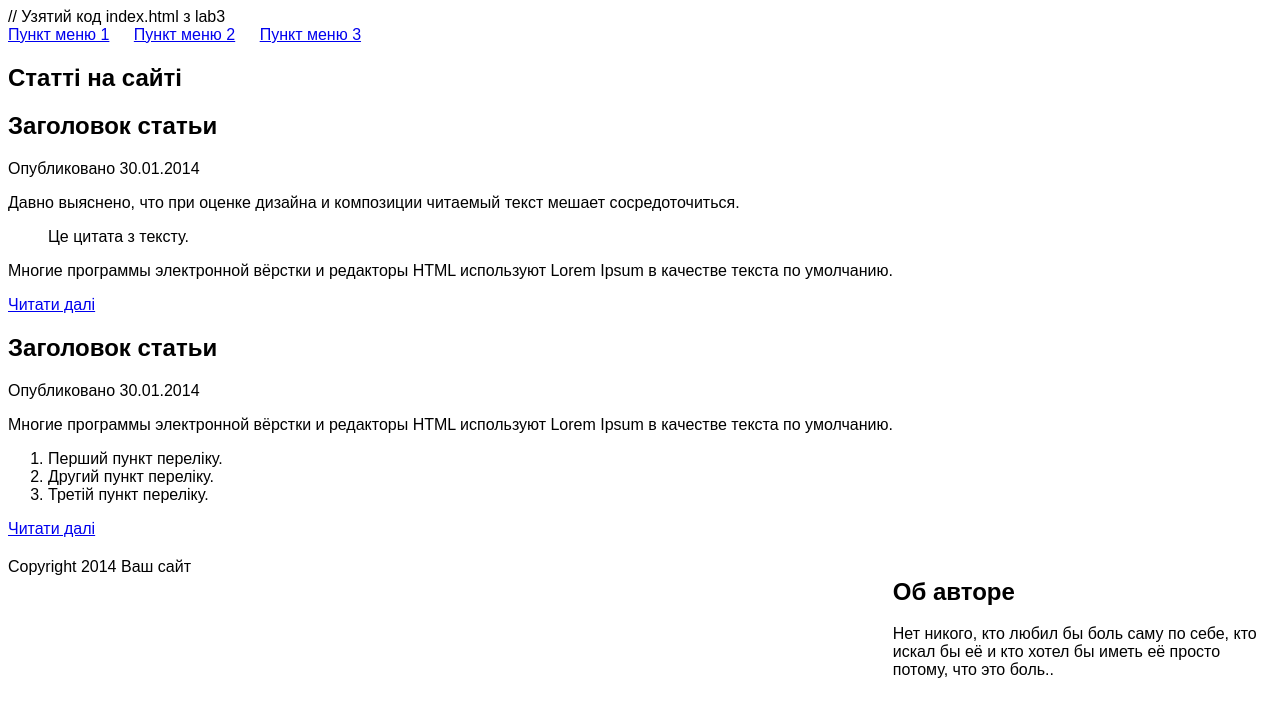
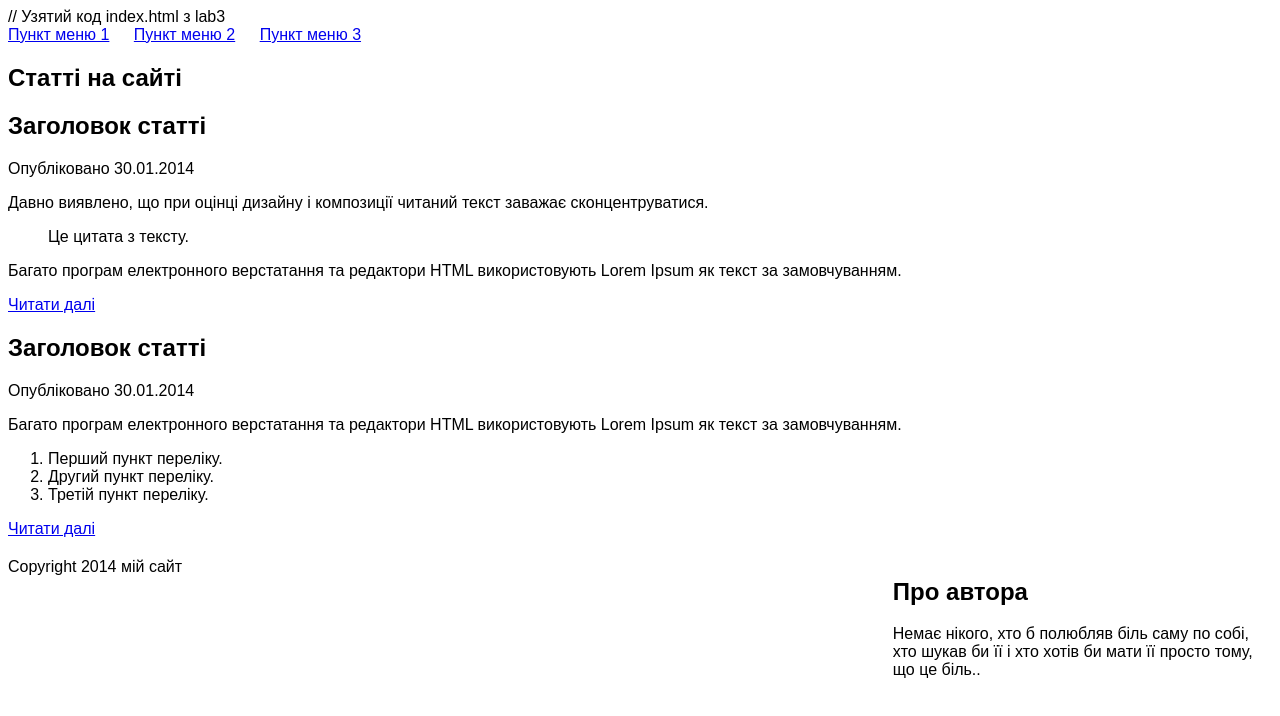
Before and after one commit to Fe1ser/Fe1ser, a plain HTML site: page src/pages/lab5/index.html in a window 1280 px wide. Drawn offline with Linux system fonts and the light colour scheme.

Commit message:
Update index.html

```diff
--- a/src/pages/lab5/index.html
+++ b/src/pages/lab5/index.html
@@ -42,31 +42,31 @@
         <h1>Статті на сайті</h1>
         <article>
             <header>
-                <h2>Заголовок статьи</h2>
-                <p>Опубликовано
+                <h2>Заголовок статті</h2>
+                <p>Опубліковано
                     <time datetime="2014-01-30T16:31:24+03:00">30.01.2014</time>
                 </p>
             </header>
-            <p>Давно выяснено, что при оценке дизайна и композиции читаемый текст мешает
-            сосредоточиться.</p>
+            <p>Давно виявлено, що при оцінці дизайну і композиції читаний текст заважає
+            сконцентруватися.</p>
             <blockquote>
                 <p>Це цитата з тексту.</p>
             </blockquote>
-            <p>Многие программы электронной вёрстки и редакторы HTML используют Lorem
-            Ipsum в качестве текста по умолчанию.</p>
+            <p>Багато програм електронного верстатання та редактори HTML використовують Lorem
+            Ipsum як текст за замовчуванням.</p>
             <footer>
                 <p><a href="#">Читати далі</a></p>
             </footer>
         </article>
         <article>
             <header>
-                <h2>Заголовок статьи</h2>
-                <p>Опубликовано
+                <h2>Заголовок статті</h2>
+                <p>Опубліковано
                     <time datetime="2014-01-30T16:31:24+03:00">30.01.2014</time>
                 </p>
             </header>
-            <p>Многие программы электронной вёрстки и редакторы HTML используют Lorem
-            Ipsum в качестве текста по умолчанию.</p>
+            <p>Багато програм електронного верстатання та редактори HTML використовують Lorem
+            Ipsum як текст за замовчуванням.</p>
             <ol>
                 <li>Перший пункт переліку.</li>
                 <li>Другий пункт переліку.</li>
@@ -78,12 +78,12 @@
         </article>
     </section>
     <aside>
-        <h2>Об авторе</h2>
-        <p>Нет никого, кто любил бы боль саму по себе, кто искал бы её и кто хотел
-        бы иметь её просто потому, что это боль..</p>
+        <h2>Про автора</h2>
+        <p>Немає нікого, хто б полюбляв біль саму по собі, хто шукав би її і хто хотів
+        би мати її просто тому, що це біль..</p>
     </aside>
     <footer>
-        <p>Copyright 2014 Ваш сайт</p>
-    </footer>
+<p>Copyright 2014 мій сайт</p>
+</footer>
 </body>
 </html>
```
